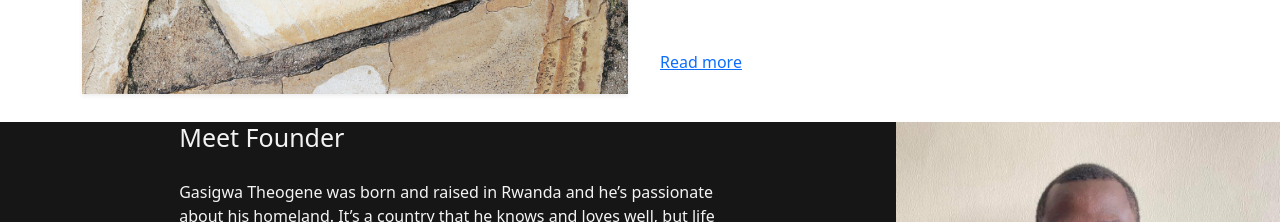
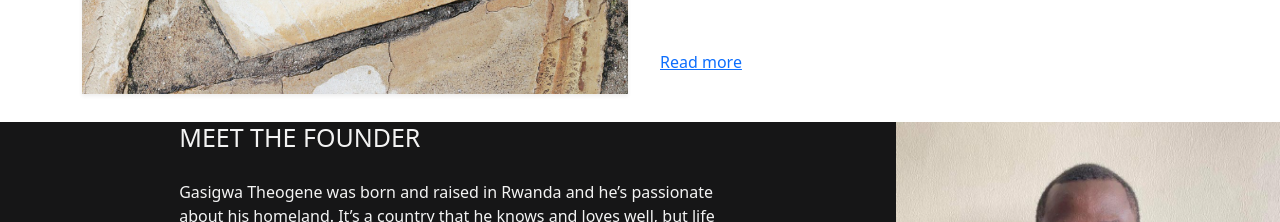
Before and after one commit to j4l13n/inzozi, a Next.js app: page / in a window 1280 px wide. Shown: the part 1260-1482 px from the top of the page. Built offline with nearby package versions, Linux system fonts and the light colour scheme.

Commit message:
change founder title

```diff
--- a/components/Founder/index.js
+++ b/components/Founder/index.js
@@ -4,7 +4,7 @@ const MeetFounder = () => {
       <div className="about">
         <div className="about-details">
           <div className="margin-auto">
-            <h1>Meet Founder</h1>
+            <h1>MEET THE FOUNDER</h1>
             <p>
             Gasigwa Theogene was born and raised in Rwanda and he’s passionate about his homeland.
             It’s a country that he knows and loves well, but life hasn’t been easy for him.
```
